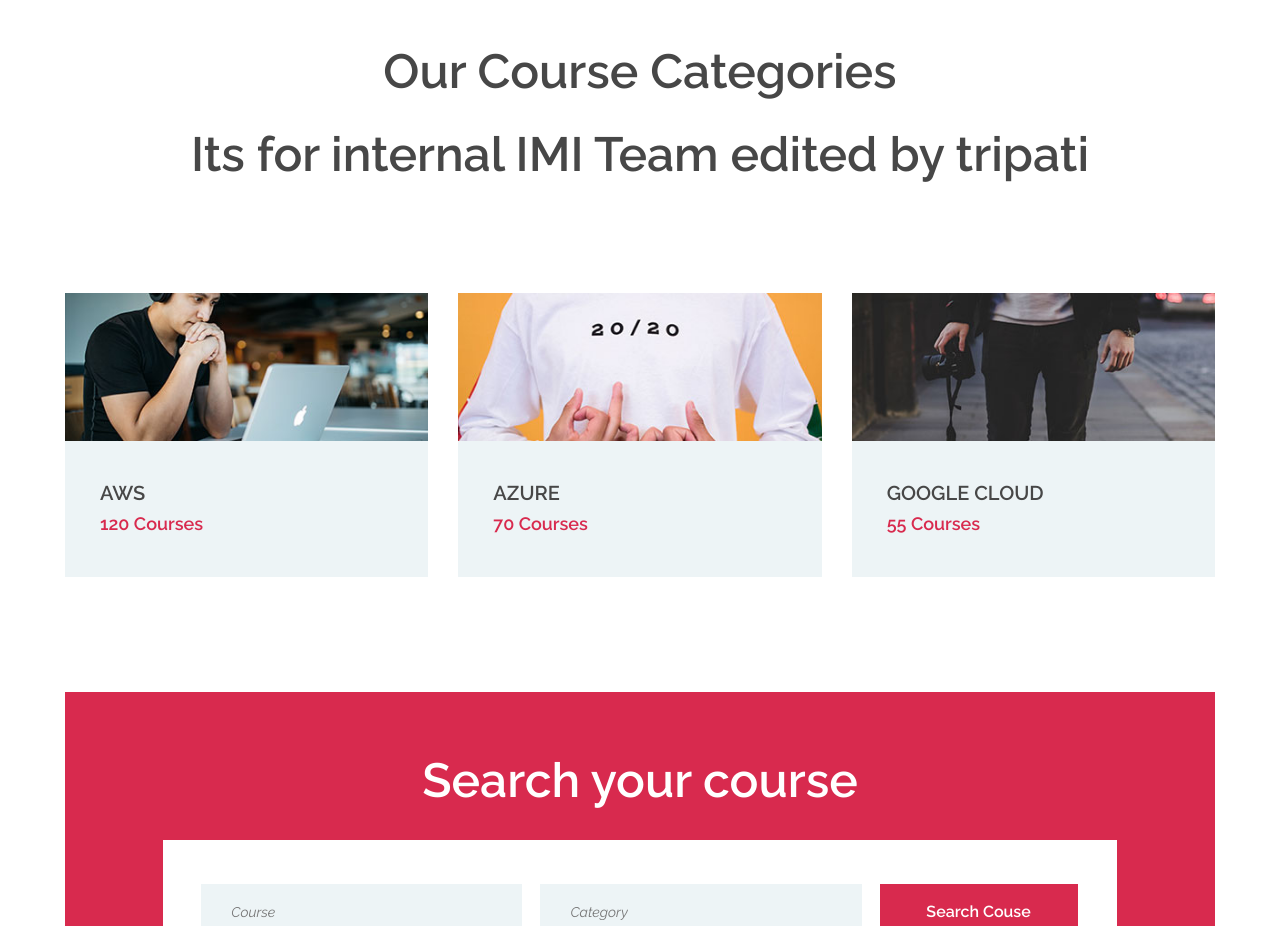
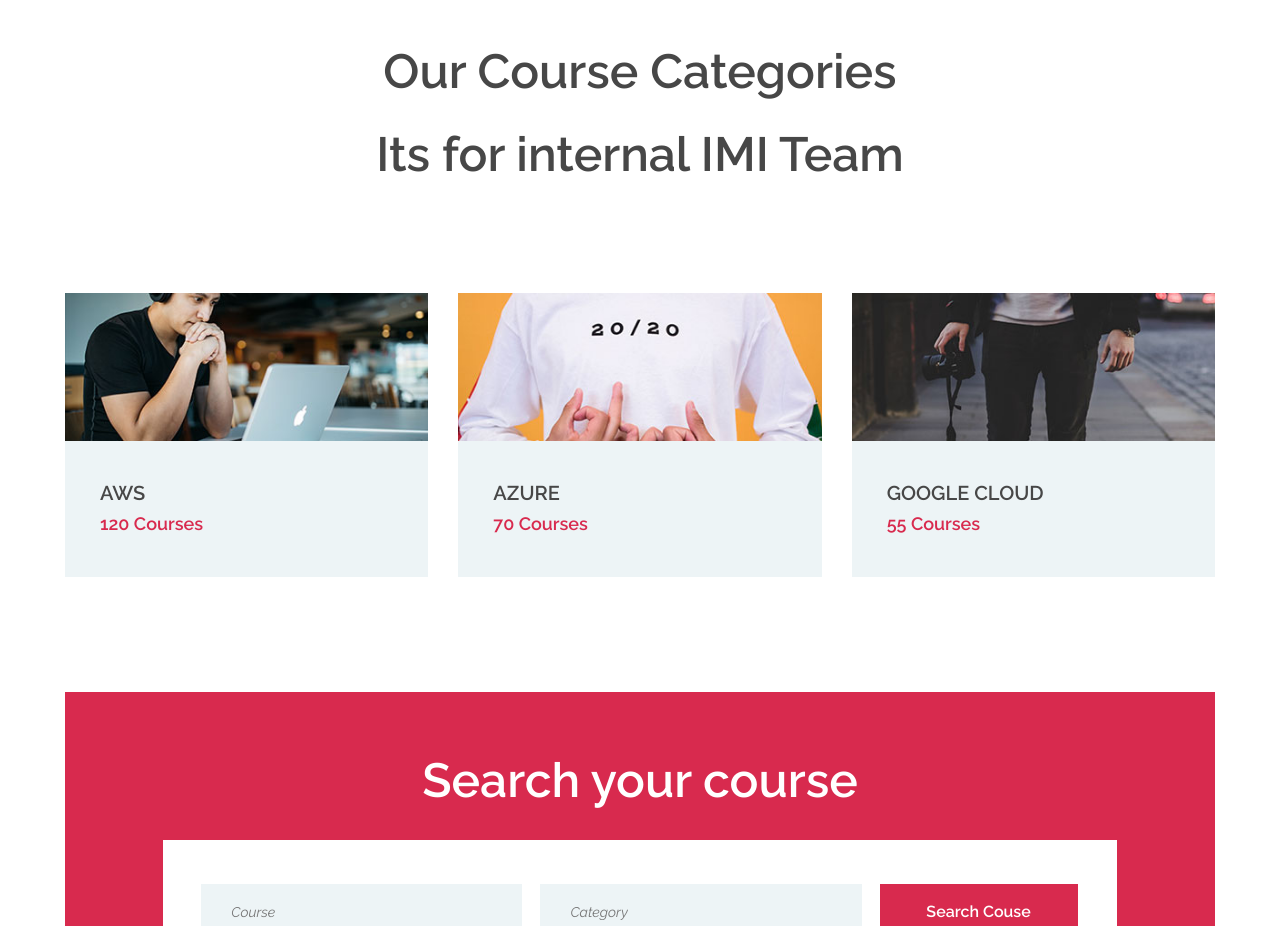
Before and after one commit to tripatro/democlasses, a plain HTML site: page index.html in a window 1280 px wide. Shown: the part 1020-1946 px from the top of the page. Drawn offline with Linux system fonts and the light colour scheme.

Commit message:
Update index.html

```diff
--- a/index.html
+++ b/index.html
@@ -86,7 +86,7 @@
 		<div class="container">
 			<div class="section-title">
 				<h2>Our Course Categories</h2>
-				<p> <h2>Its for internal IMI Team edited by tripati </h2></p>
+				<p> <h2>Its for internal IMI Team </h2></p>
 			</div>
 			<div class="row">
 				<!-- categorie -->
```
